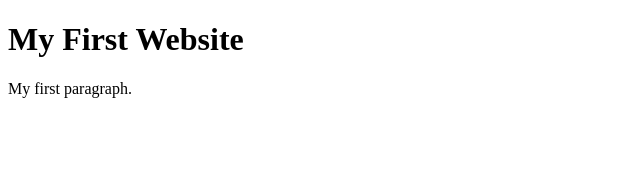
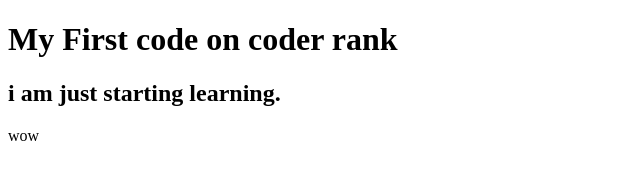
Before and after one commit to Rahul-jaat/creating-first, a website: page index.html in a window 1280 px wide. Shown: the whole page, without its empty margins (0-640 px from the left). Drawn offline with Linux system fonts and the light colour scheme.

Commit message:
2 files modified

```diff
--- a/index.html
+++ b/index.html
@@ -5,8 +5,9 @@
   </head>
   <body>
 
-    <h1>My First Website</h1>
-    <p>My first paragraph.</p>
+    <h1>My First code on coder rank</h1>
+    <h2>i am just starting learning.</h2>
+    <p> wow </p>
 
   </body>
 </html>
```
Also changed, not shown: index.js (line endings or trailing spaces).
